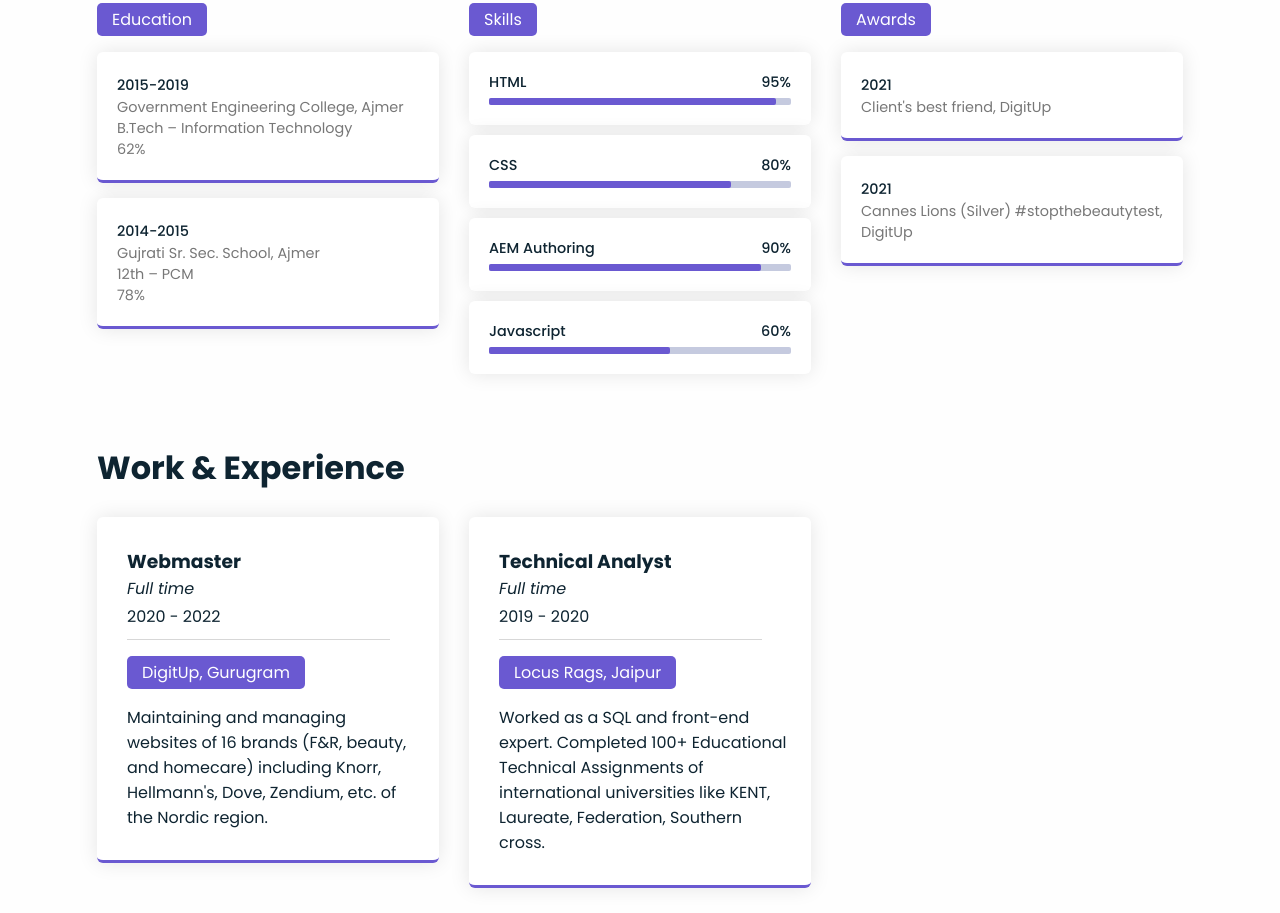
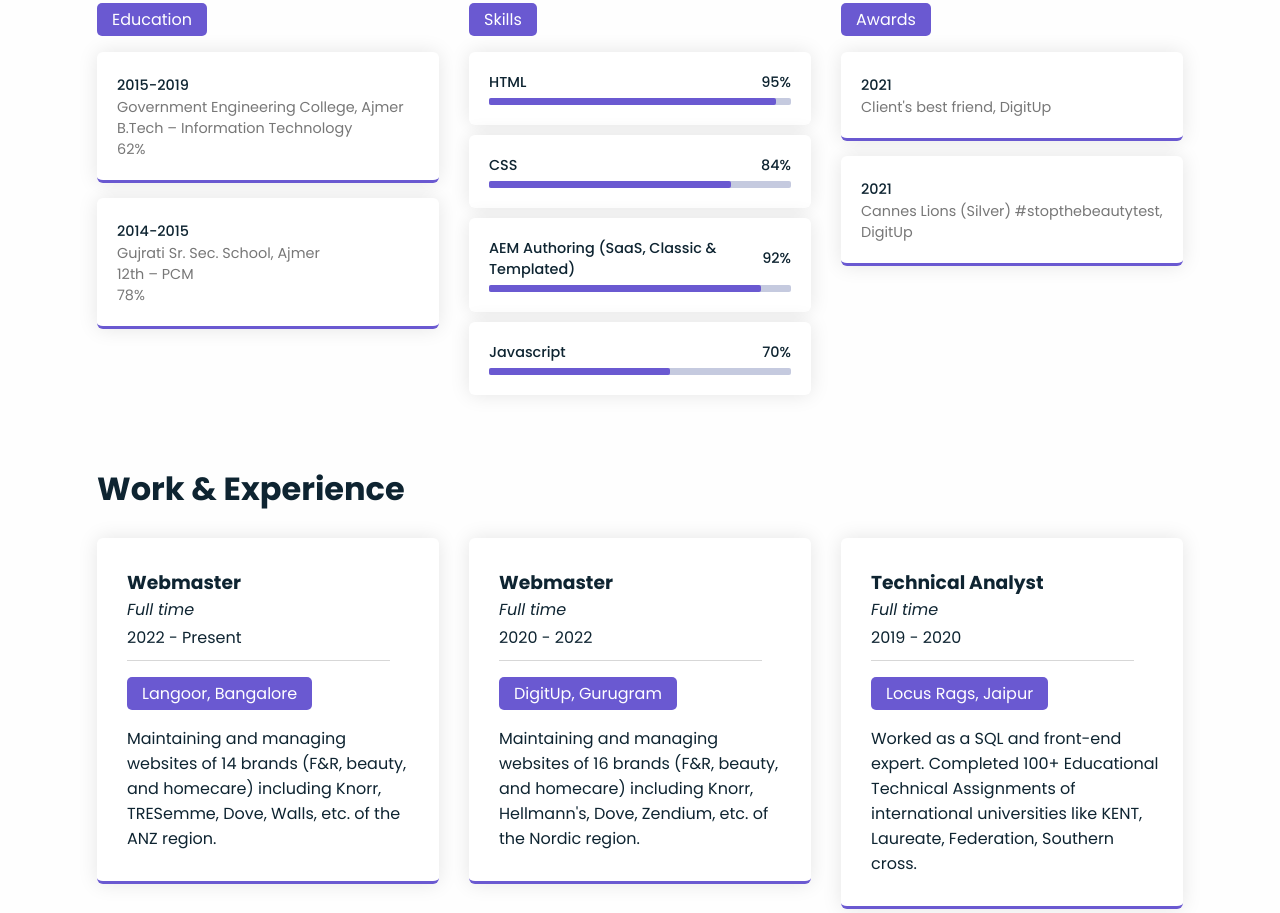
Before and after one commit to Mynk1/personal-site, a plain HTML site: page index.html in a window 1280 px wide. Shown: the part 2050-2963 px from the top of the page. Drawn offline with Linux system fonts and the light colour scheme.

Commit message:
Update index.html
Content updated!

```diff
--- a/index.html
+++ b/index.html
@@ -80,23 +80,23 @@
                     </div>
                     <ul class="professional-list">
                         <li class="list-item">
-                            <h3>2.5+</h3>
+                            <h3>4.5+</h3>
                             <span>Years of Experience</span>
                         </li>
 
                         <li class="list-item">
-                            <h3>200+</h3>
+                            <h3>500+</h3>
                             <span>AEM Authoring tasks</span>
                         </li>
 
                         <li class="list-item">
-                            <h3>5+</h3>
+                            <h3>7+</h3>
                             <span>Front-end Projects</span>
                         </li>
 
                     </ul>
 
-                    <a class="btn" href="Mayank_Sharma_2.5+_Exp.pdf" download>Download CV <i class="fas fa-download"></i></a>
+                    <a class="btn" href="Mayank_Sharma_Resume.pdf" download>Download CV <i class="fas fa-download"></i></a>
 
                 </div>
             </div>
@@ -156,15 +156,15 @@
                                 <li class="bar">
                                     <div class="info">
                                         <span>CSS</span>
-                                        <span>80%</span>
+                                        <span>84%</span>
                                     </div>
                                     <div class="line css"></div>
                                 </li>
 
                                 <li class="bar">
                                     <div class="info">
-                                        <span>AEM Authoring</span>
-                                        <span>90%</span>
+                                        <span>AEM Authoring (SaaS, Classic & Templated)</span>
+                                        <span>92%</span>
                                     </div>
                                     <div class="line aem"></div>
                                 </li>
@@ -172,7 +172,7 @@
                                 <li class="bar">
                                     <div class="info">
                                         <span>Javascript</span>
-                                        <span>60%</span>
+                                        <span>70%</span>
                                     </div>
                                     <div class="line js"></div>
                                 </li>
@@ -204,6 +204,23 @@
                     <h3>Work & Experience</h3>
                 </div>
                 <div class="skills-info skills-all">
+
+                     <div>
+                        <ul class="experience-list">
+                            <li class="item">
+                                <h3>Webmaster</h3>
+                                <p class="period">Full time</p>
+                                <span class="year">2022 - Present</span>
+                                <p class="exp-line"></p>
+                                <h4><label>Langoor, Bangalore</label></h4>
+
+                                <p>Maintaining and managing websites of 14 brands (F&R, beauty, and homecare)
+                                    including Knorr, TRESemme, Dove, Walls, etc. of the ANZ region.
+                                    </p>
+                            </li>
+                        </ul>
+                    </div>
+
                     <div>
                         <ul class="experience-list">
                             <li class="item">
@@ -410,7 +427,7 @@
             </div>
           </div>
           <div class="footer-copyright group">
-            <p>© 2022 by Mynk. All rights reserved.</p>
+            <p>© 2024 by Mynk. All rights reserved.</p>
 
           </div>
       </footer>
```
